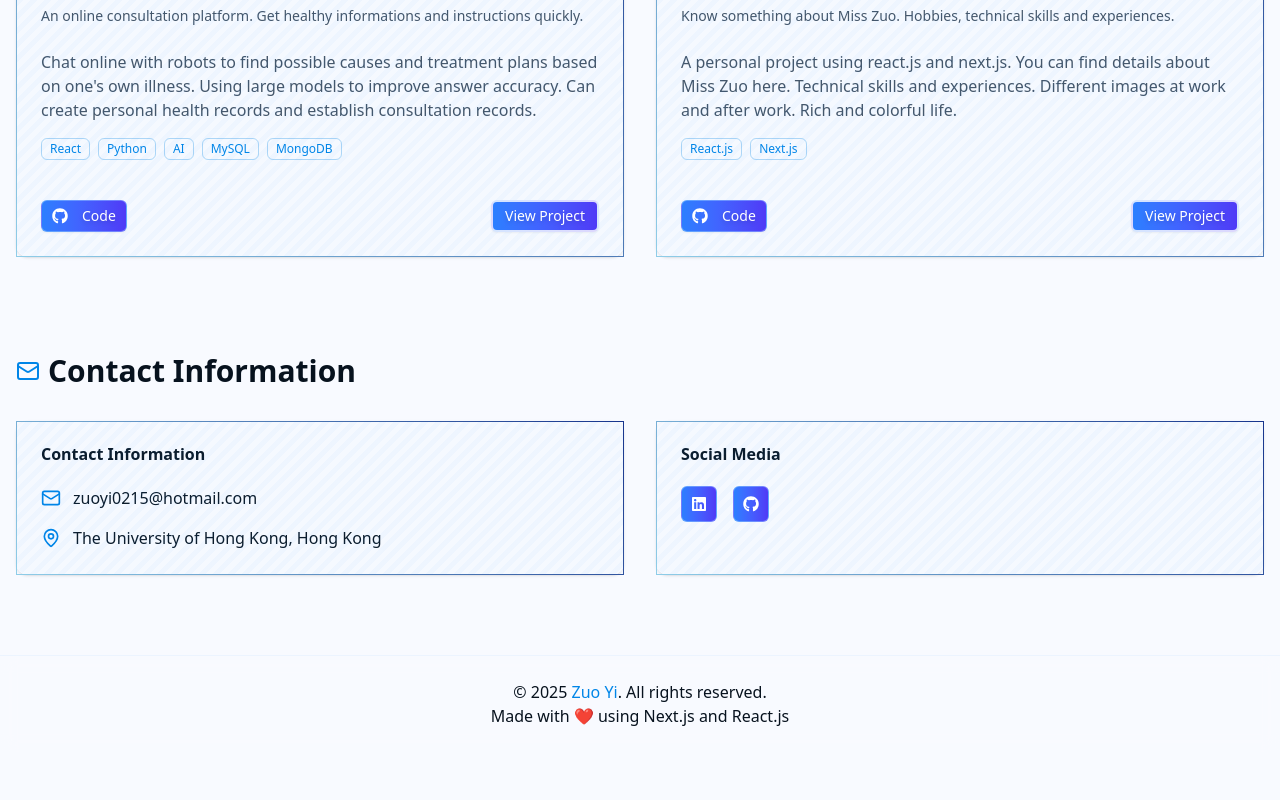
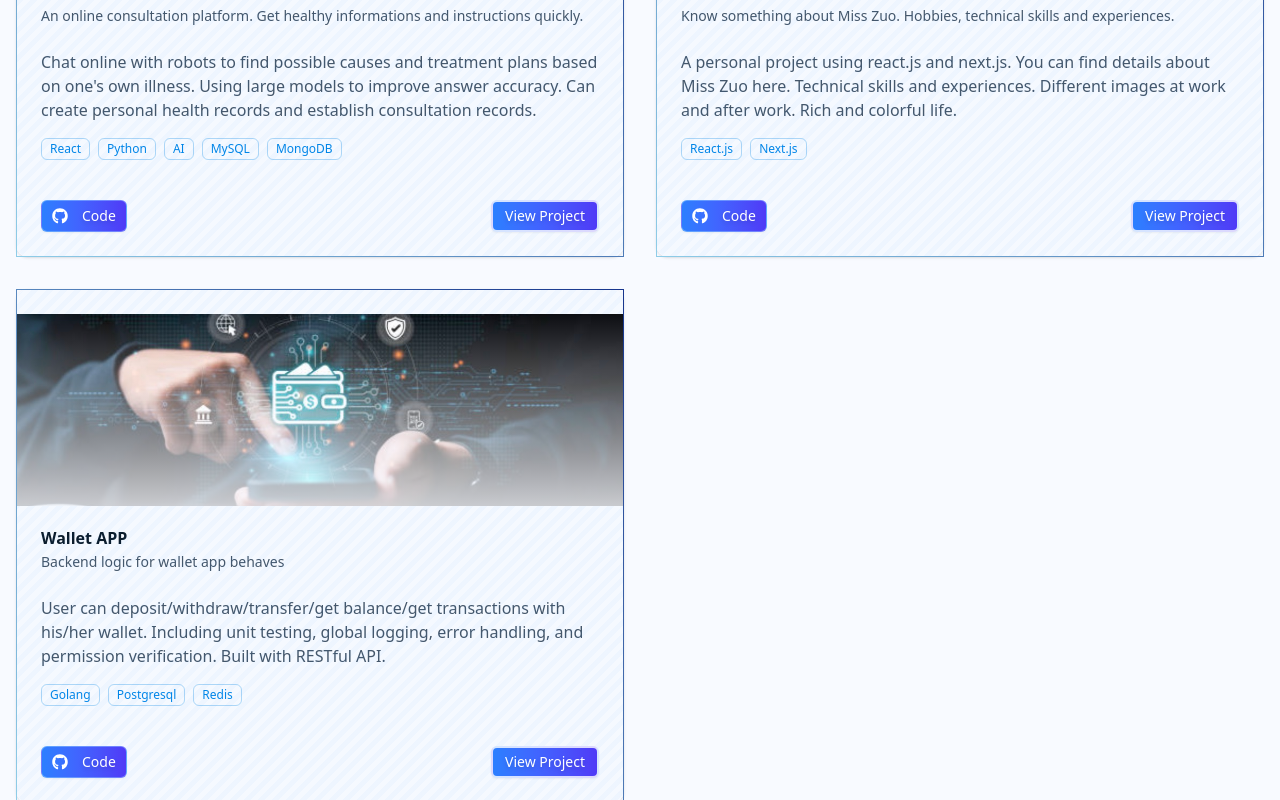
Before and after one commit to JiayiZuo/FinalProjectWebPage, a Next.js app: page / in a window 1280 px wide. Shown: the part 2000-2800 px from the top of the page. Before the commit the page ends 2752 px from the top, so only its background shows below. Built offline with nearby package versions, Linux system fonts and the light colour scheme.

Commit message:
add wallet project

```diff
--- a/src/components/main_page/sections/ProjectsSection.tsx
+++ b/src/components/main_page/sections/ProjectsSection.tsx
@@ -40,6 +40,15 @@ const ProjectsSection = () => {
       image: "/images/projects/project4.jpg",
       githubUrl: "https://github.com/JiayiZuo/Self-Introduction",
       demoUrl: "#"
+    },
+    {
+      title: "Wallet APP ",
+      description: "Backend logic for wallet app behaves",
+      content: "User can deposit/withdraw/transfer/get balance/get transactions with his/her wallet. Including unit testing, global logging, error handling, and permission verification. Built with RESTful API.",
+      technologies: ["Golang", "Postgresql", "Redis"],
+      image: "/images/projects/project5.jpg",
+      githubUrl: "https://github.com/JiayiZuo/WalletApps",
+      demoUrl: "#"
     }
   ];
 
```
Also changed, not shown: public/images/projects/project5.jpg (added).
